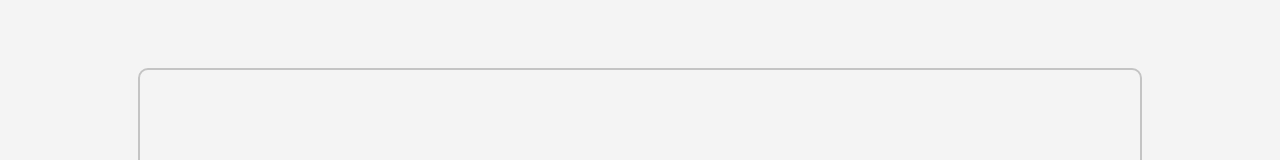
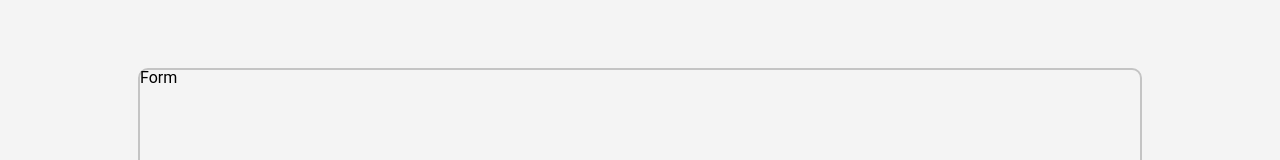
Before and after one commit to HuxleyM/happy-cat, a React (Create React App) app: page / in a window 1280 px wide. Shown: the part 132-292 px from the top of the page. Built offline with nearby package versions, Linux system fonts and the light colour scheme.

Commit message:
Feat: signup has context can swap but problem when loading

```diff
--- a/src/App.js
+++ b/src/App.js
@@ -15,9 +15,9 @@ function App() {
             <header className={Styles.mainHeader}>
                 <h1>HappyCat.</h1>
             </header>
-            <body className={Styles.mainBody}>
+            <main className={Styles.mainBody}>
                 <Signup/>
-            </body>
+            </main>
         </UserContext.Provider>
     </div>
   );
--- a/src/Signup/Confirmation/Confirmation.js
+++ b/src/Signup/Confirmation/Confirmation.js
@@ -0,0 +1,7 @@
+import React from 'react';
+
+function Confirmation(){
+    return(<h2>Confirmation</h2>)
+}
+
+export default Confirmation
--- a/src/Signup/Form/Form.js
+++ b/src/Signup/Form/Form.js
@@ -0,0 +1,7 @@
+import React from 'react';
+
+function Form(){
+    return(<h2>Form</h2>)
+}
+
+export default Form
--- a/src/Signup/Signup.js
+++ b/src/Signup/Signup.js
@@ -1,13 +1,16 @@
 import React,{useContext} from 'react';
 import Styles from './Signup.module.css';
+import Form from './Form/Form';
+import Confirmation from './Confirmation/Confirmation'
 import {UserContext} from '../Context/userContext'
 
 function Signup(){
-    const {completed} = useContext(UserContext)
-    // logic for which component to render
+    const {user,setUser} = useContext(UserContext)
+    console.log('heya', user)
+
     return (
         <div className={Styles.signUpWrapper}>
-
+            {user.completed ? <Confirmation/>: <Form/>}
         </div>
     )
 }
```
Also changed, not shown: 2 other files (tests, documents, lock files or other folders).
